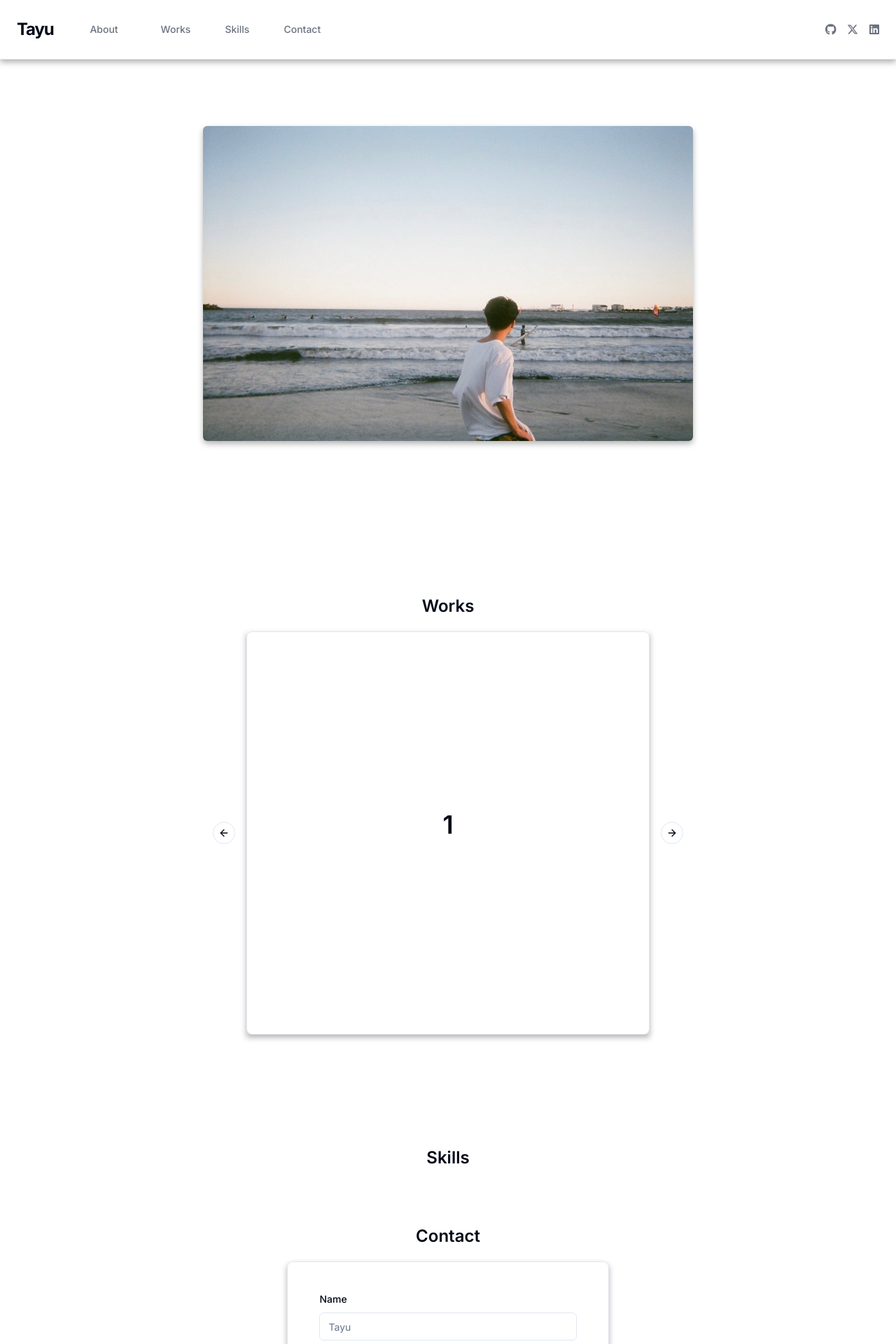
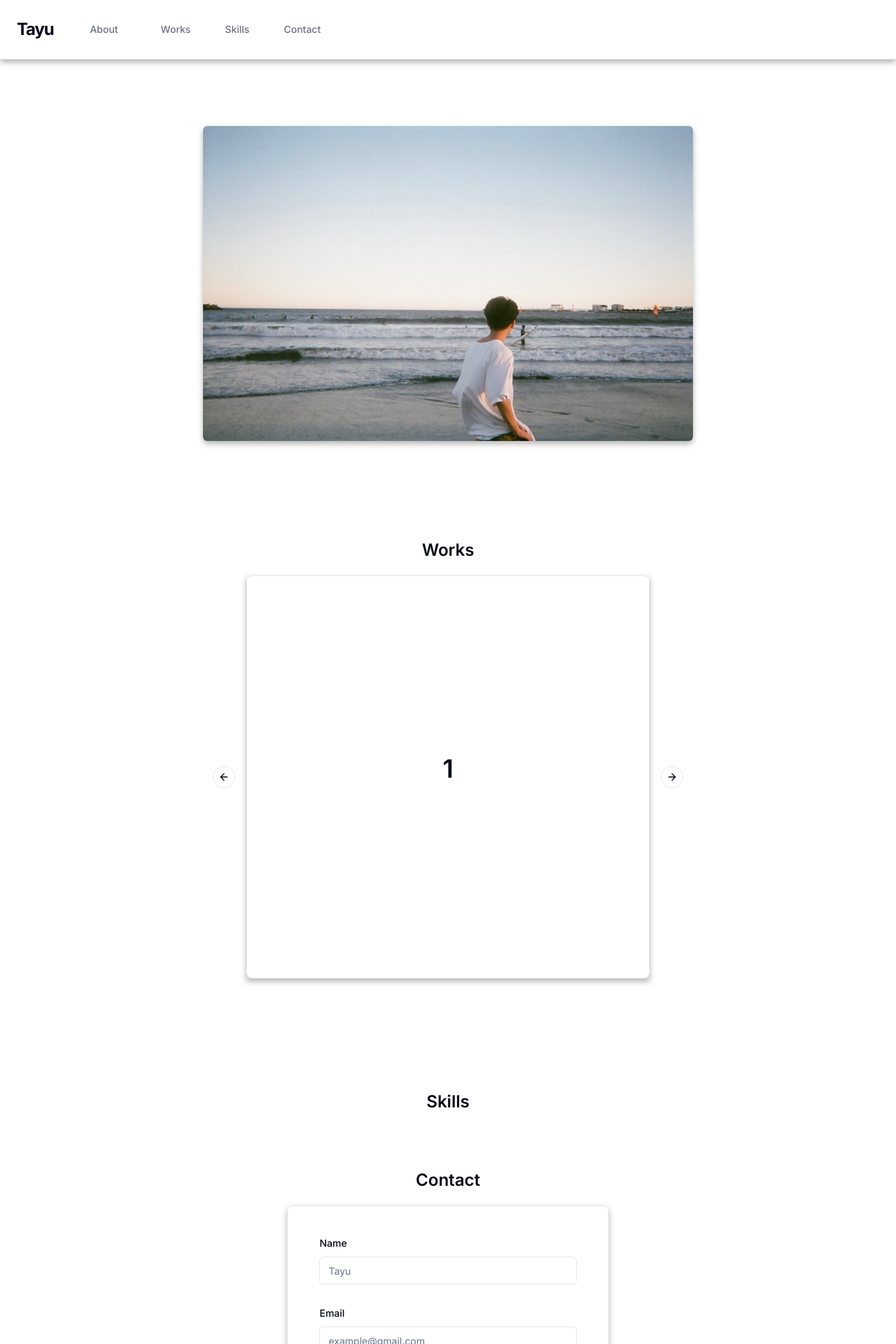
Before and after one commit to Tayuchi/portfolio, a Next.js app: page / in a window 1280 px wide. Shown: the top 1920 px of the page at 70% size. Built offline with nearby package versions, Linux system fonts and the light colour scheme.

Commit message:
update about card

```diff
--- a/app/page.tsx
+++ b/app/page.tsx
@@ -29,7 +29,7 @@ export default function Home() {
   return (
     <div>
       <main>
-        <nav className="divide-y border-gray-200 dark:border-gray-800 border-b fixed w-full top-0 bg-white dark:bg-gray-800 z-20 card">
+        <nav className="divide-y border-gray-200 dark:border-gray-800 border-b fixed w-full top-0 bg-white dark:bg-gray-800 z-10 card">
           <div className="px-4 py-3 md:py-6 lg:px-6">
             <div className="flex justify-between items-center">
               <div className="flex items-center space-y-2 md:space-y-0 md:space-x-6">
@@ -66,18 +66,6 @@ export default function Home() {
                   </button>
                 </nav>
               </div>
-
-              <div className="flex items-center space-x-4">
-                <a href="https://github.com/tayuchi" className="text-gray-500 hover:text-gray-900 dark:hover:text-white transition-colors">
-                  <FontAwesomeIcon icon={faGithub} />
-                </a>
-                <a href="https://twitter.com/tayu_not_found" className="text-gray-500 hover:text-gray-900 dark:hover:text-white transition-colors">
-                  <FontAwesomeIcon icon={faXTwitter} />
-                </a>
-                <a href="https://www.linkedin.com/feed/?trk=snapple" className="text-gray-500 hover:text-gray-900 dark:hover:text-white transition-colors">
-                  <FontAwesomeIcon icon={faLinkedin} />
-                </a>
-              </div>
             </div>
           </div>
         </nav>
--- a/components/layouts/About.tsx
+++ b/components/layouts/About.tsx
@@ -3,6 +3,8 @@
 import Image from "next/image"
 import { useState } from "react"
 import { motion } from "framer-motion"
+import { FontAwesomeIcon } from "@fortawesome/react-fontawesome"
+import { faGithub, faLinkedin, faXTwitter } from "@fortawesome/free-brands-svg-icons"
 
 const About = () => {
   const [isFlipped, setIsFlipped] = useState(false)
@@ -44,8 +46,21 @@ const About = () => {
                 className="rounded-full max-w-full h-auto align-middle border-none"
               />
             </div>
-            <div className="mt-4 md:mt-0 md:ml-6">
-              <p className="text-center">A college student, as well as a web developer based in Japan.</p>
+            <div className="flex flex-col items-center space-y-5">
+              <div className="mt-4 md:mt-0 md:ml-6">
+                <p className="text-center">A college student, as well as a web developer based in Japan.</p>
+              </div>
+              <div className="flex items-center space-x-4">
+                <a href="https://github.com/tayuchi" target="_blank" rel="noopener noreferrer" className="text-gray-500 hover:text-gray-900 dark:hover:text-white transition-colors">
+                  <FontAwesomeIcon icon={faGithub} />
+                </a>
+                <a href="https://twitter.com/tayu_not_found" target="_blank" rel="noopener noreferrer" className="text-gray-500 hover:text-gray-900 dark:hover:text-white transition-colors">
+                  <FontAwesomeIcon icon={faXTwitter} />
+                </a>
+                <a href="https://www.linkedin.com/feed/?trk=snapple" target="_blank" rel="noopener noreferrer" className="text-gray-500 hover:text-gray-900 dark:hover:text-white transition-colors">
+                  <FontAwesomeIcon icon={faLinkedin} />
+                </a>
+              </div>
             </div>
           </div>
         </div>
--- a/components/layouts/skills.tsx
+++ b/components/layouts/skills.tsx
@@ -3,8 +3,9 @@ import Image from 'next/image';
 
 const Skills = () => {
   return (
-    <div className='flex flex-col items-center justify-between p-20'>
+    <div className='flex flex-col items-center justify-between m-20'>
       <h1 className="text-2xl font-semibold text-center">Skills</h1>
+
     </div>
   )
 }
--- a/components/layouts/works.tsx
+++ b/components/layouts/works.tsx
@@ -17,7 +17,7 @@ import {
 
 const Works = () => {
   return (
-		<div className='flex flex-col items-center justify-between mt-40 p-20'>
+		<div className='flex flex-col items-center justify-between mt-20 p-20'>
 			<h1 className="text-2xl font-semibold text-center mb-5">Works</h1>
 			<Carousel opts={{ align:"start", loop:true, }} className="w-full max-w-xl card">
 				<CarouselContent>
```
